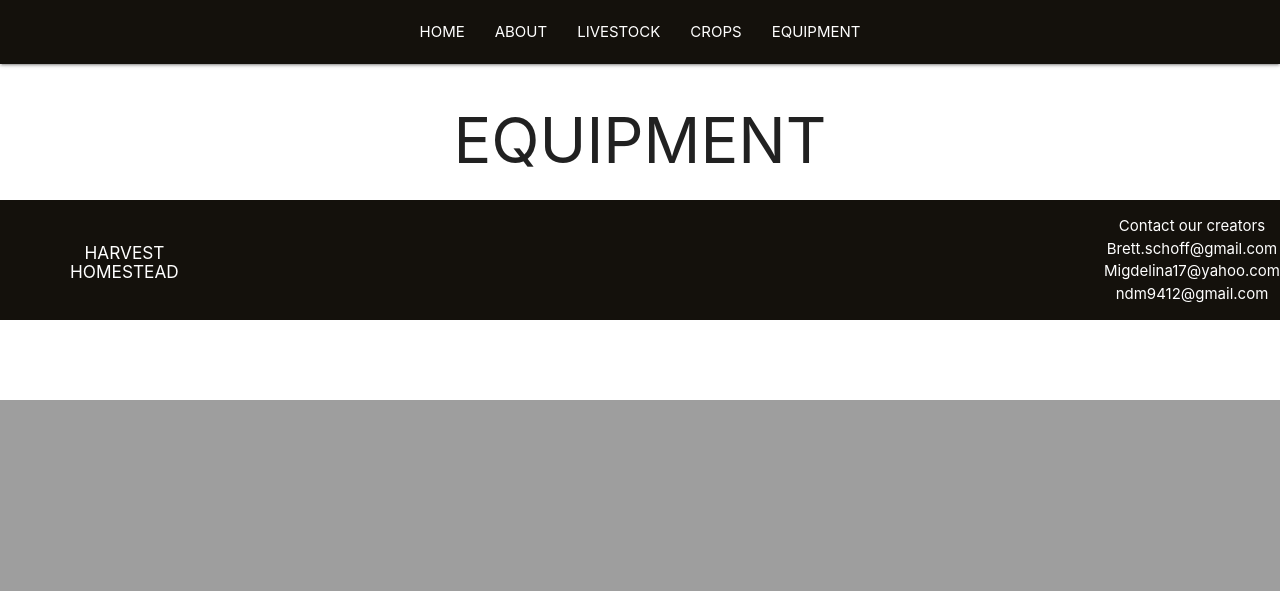
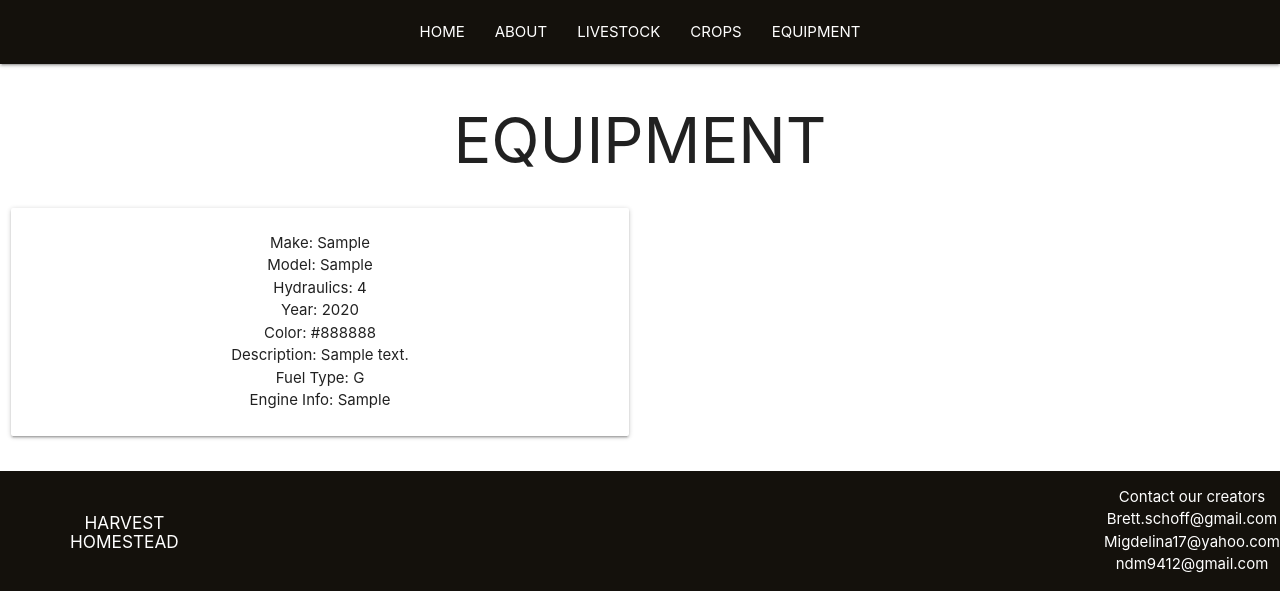
Before and after one commit to migdelinabuelna/HarvestHomestead, a Django app: page /equipment/ in a window 1280 px wide. Shown: the part 400-991 px from the top of the page. Before the commit the page ends 800 px from the top, so only its background shows below. Run offline with Django 4.2, Linux system fonts and the light colour scheme; tables that the repository leaves empty hold one stand-in row (values such as "Sample post").

Commit message:
editing equipment page

```diff
--- a/main_app/static/css/style.css
+++ b/main_app/static/css/style.css
@@ -86,3 +86,6 @@ footer {
   flex-direction: column;
   align-items: flex-start;
 }
+#id_fuel_type {
+  display: inherit;
+}
--- a/main_app/templates/equipment/index.html
+++ b/main_app/templates/equipment/index.html
@@ -1,11 +1,33 @@
 {% extends 'base.html' %}
-
-
+{% load static %}
 {% block title %}
     EQUIPMENT
 {% endblock title %}
-
-
 {% block content %}
 <h1>EQUIPMENT</h1>
+
+<body>
+    <div class="index-card">
+      <div class="row">
+        {% for e in equipment %}
+        <a href="{% url 'equipment_detail' e.id %}">
+          <div class="col s6">
+            <div class="card">
+              <div class="card-content">
+                <p>Make: {{ e.make }}</p>
+                <p>Model: {{ e.model }}</p>
+                <p>Hydraulics: {{ e.hydraulic_rating }}</p>
+                <p>Year: {{ e.year }}</p>
+                <p>Color: {{ e.color }}</p>
+                <p>Description: {{ e.description }}</p>
+                <p>Fuel Type: {{ e.fuel_type }}</p>
+                <p>Engine Info: {{ e.engine_information }}</p>
+              </div>
+            </div>
+          </div>
+        </a>
+        {% endfor %}
+      </div>
+    </div>
+    </body>
 {% endblock content %}
--- a/main_app/views.py
+++ b/main_app/views.py
@@ -106,11 +106,12 @@ class CropsUpdate(UpdateView):
 # equipment resource
 
 def equipment_index(request):
-    return render(request, 'equipment/index.html')
+    equipment = Equipment.objects.all()
+    return render(request, 'equipment/index.html', {'equipment': equipment})
 
 def equipment_detail(request, equipment_id):
-  equipment = Equipment.objects.get(id=equipment_id)
-  return render(request, 'equipment/detail.html', {'equipment': equipment})
+    equipment = Equipment.objects.get(id=equipment_id)
+    return render(request, 'equipment/detail.html', {'equipment': equipment})
 
 
 class EquipmentCreate(CreateView):
```
